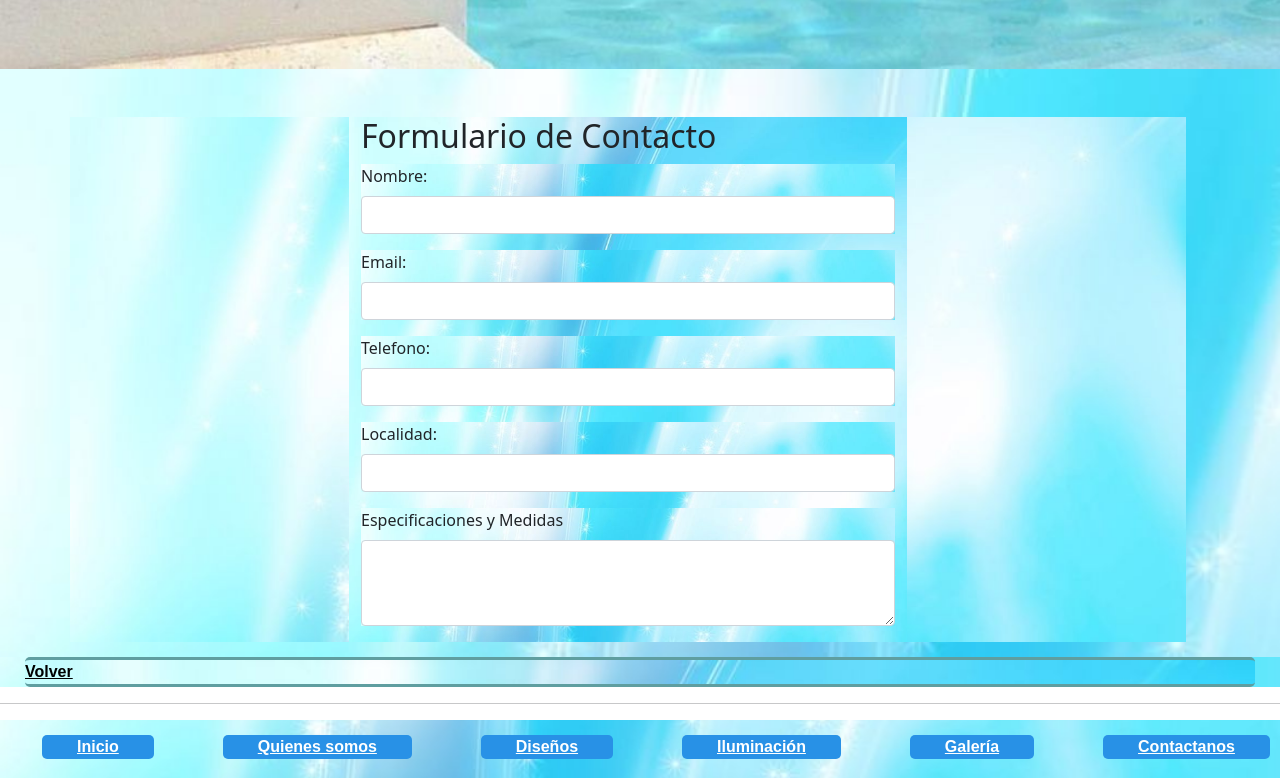
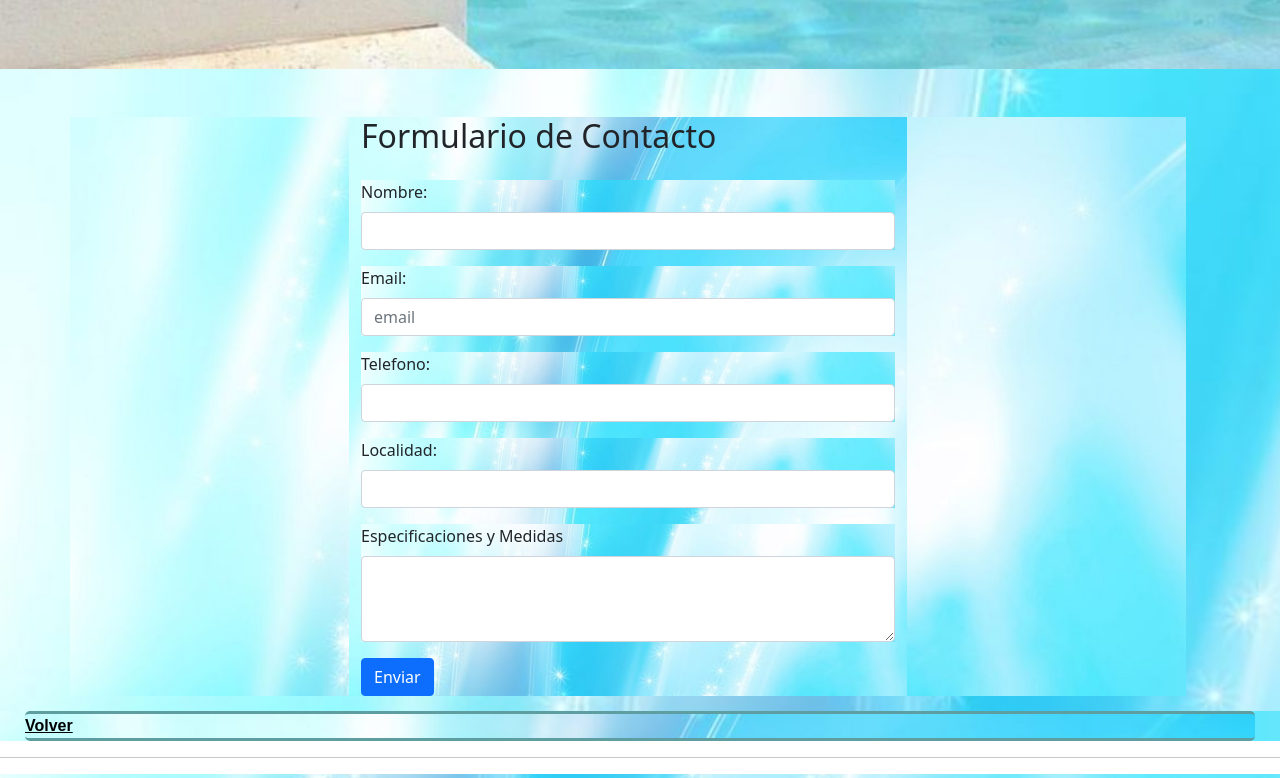
Before and after one commit to meg19831/timepool, a plain HTML site: page pages/contactanos.html in a window 1280 px wide. Shown: the part 1210-1988 px from the top of the page. Drawn offline with nearby package versions, Linux system fonts and the light colour scheme.

Commit message:
formulario finalizado

```diff
--- a/pages/contactanos.html
+++ b/pages/contactanos.html
@@ -42,7 +42,7 @@
             <section class="container mt-5">
                 <div class="row">
                     <div class="col-sm-12 col-md-8 col-lg-6 mx-auto">
-                        <h2>Formulario de Contacto</h2>
+                        <h2 class="mb-4">Formulario de Contacto</h2>
                         <form action="">
                             <div class="mb-3">
                                 <label for="Nombre" class="form-label"> Nombre:</label>
@@ -50,7 +50,7 @@
                             </div>
                             <div class="mb-3">
                                 <label for="email" class="form-label"> Email:</label>
-                                <input type="email"class="form-control">
+                                <input type="email"class="form-control" placeholder="email">
                             </div>
                             <div class=" mb-3">
                                 <label for="Telefono" class="form-label"> Telefono:</label>
@@ -64,6 +64,9 @@
                                 <label for="especificaciones" class="form-label">Especificaciones y Medidas</label>
                                 <textarea class="form-control" id="especificaciones" rows="3"></textarea>
                               </div>
+                            <div class="d-grid d-md-inline">
+                                <button type="button" class="btn btn-primary">Enviar</button>
+                            </div>
 
                         </form>
 
```
